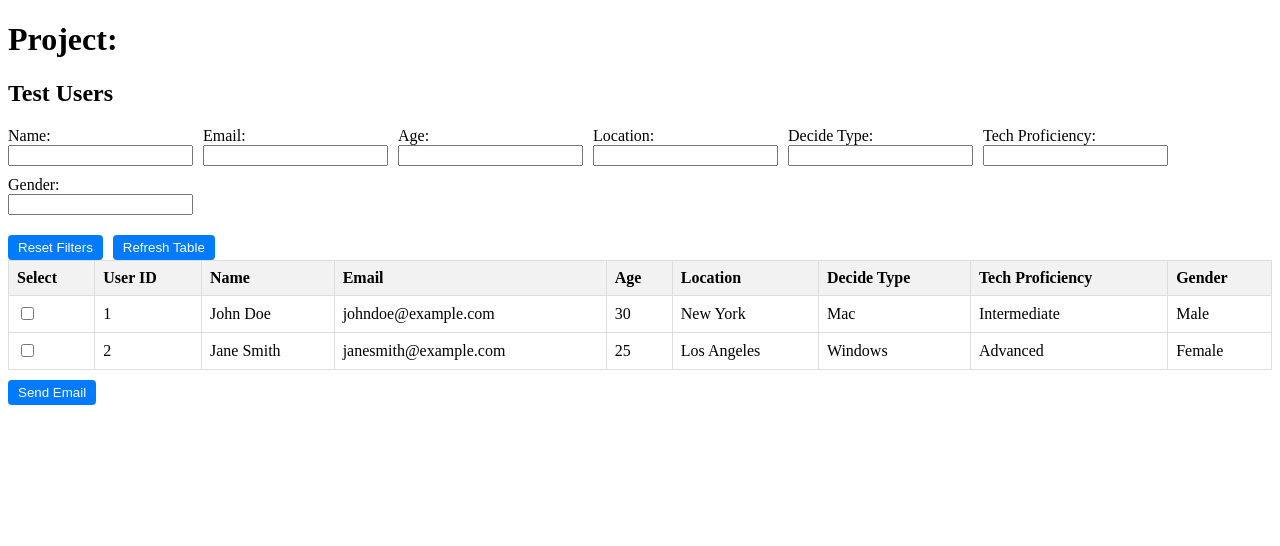
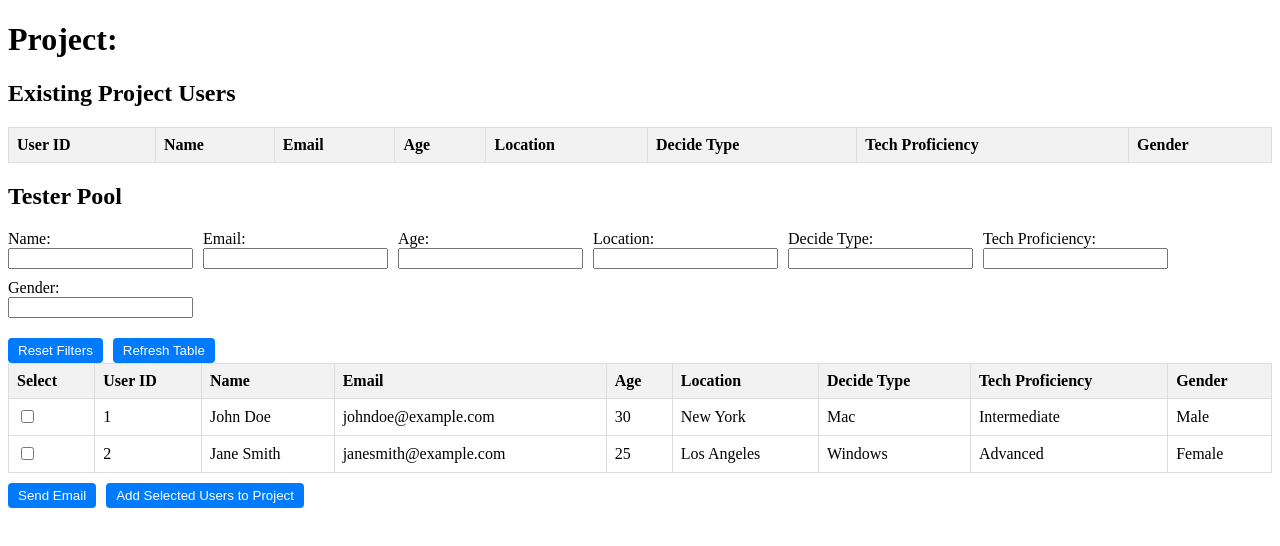
Before and after one commit to xuhaokai/lighthouse-connect, a Next.js app in the folder nextjs-blog/: page /project in a window 1280 px wide. Shown: the top 546 px of the page. Built offline with nearby package versions, Linux system fonts and the light colour scheme.

Commit message:
existing table

```diff
--- a/nextjs-blog/pages/project.js
+++ b/nextjs-blog/pages/project.js
@@ -33,6 +33,7 @@ const Project = () => {
   ];
 
   const [testUsers, setTestUsers] = useState(initialTestUsers);
+  const [projectUsers, setProjectUsers] = useState([]);
   const [filters, setFilters] = useState({
     name: "",
     email: "",
@@ -97,20 +98,6 @@ const Project = () => {
     setEmailMessage("");
   };
 
-  //   const handleSendEmail = () => {
-  //     setIsLoading(true);
-  //     // Simulate sending email with a delay (1 second)
-  //     setTimeout(() => {
-  //       // Implement email sending logic here (e.g., using a backend service).
-  //       // You can access the selectedUsers and emailMessage to send emails to the selected users.
-  //       // After sending emails, set isLoading to false and setEmailSuccess to true.
-  //       // You can also close the modal.
-  //       setIsLoading(false);
-  //       setEmailSuccess(true);
-  //       handleCloseEmailModal();
-  //     }, 1000);
-  //   };
-
   const handleSendEmail = () => {
     setIsLoading(true);
     // Simulate sending email with a delay (1 second)
@@ -125,6 +112,29 @@ const Project = () => {
       // Uncomment the following line if you want to close the modal after sending the email
       // handleCloseEmailModal();
     }, 1000);
+  };
+
+  const handleAddSelectedUsers = () => {
+    // Create a copy of the current project's tester list
+    const updatedProjectUsers = [...projectUsers];
+
+    // Add the selected users to the project's user list
+    selectedUsers.forEach((userId) => {
+      const user = testUsers.find((u) => u.id === userId);
+      if (user) {
+        updatedProjectUsers.push(user);
+      }
+    });
+
+    // Remove the selected users from the tester pool
+    const updatedTestUsers = testUsers.filter((user) => !selectedUsers.includes(user.id));
+
+    // Update the state with the new user lists
+    setProjectUsers(updatedProjectUsers);
+    setTestUsers(updatedTestUsers);
+
+    // Clear the selected users
+    setSelectedUsers([]);
   };
 
   const filterData = (filterValues) => {
@@ -142,7 +152,41 @@ const Project = () => {
     <div>
       <h1>Project: {projectName}</h1>
 
-      <h2>Test Users</h2>
+      <h2>Existing Project Users</h2>
+      <div className="table-container">
+        <table className="user-table">
+          {/* Table header */}
+          <thead>
+            <tr>
+              <th>User ID</th>
+              <th>Name</th>
+              <th>Email</th>
+              <th>Age</th>
+              <th>Location</th>
+              <th>Decide Type</th>
+              <th>Tech Proficiency</th>
+              <th>Gender</th>
+            </tr>
+          </thead>
+          {/* Table body */}
+          <tbody>
+            {projectUsers.map((user) => (
+              <tr key={user.id}>
+                <td>{user.id}</td>
+                <td>{user.name}</td>
+                <td>{user.email}</td>
+                <td>{user.age}</td>
+                <td>{user.location}</td>
+                <td>{user.decideType}</td>
+                <td>{user.technicalProficiency}</td>
+                <td>{user.gender}</td>
+              </tr>
+            ))}
+          </tbody>
+        </table>
+      </div>
+
+      <h2>Tester Pool</h2>
       <div className="filter-inputs">
         <div>
           <label>Name:</label>
@@ -214,6 +258,7 @@ const Project = () => {
       </div>
       <div className="table-container">
         <table className="user-table">
+          {/* Table header */}
           <thead>
             <tr>
               <th>Select</th>
@@ -227,6 +272,7 @@ const Project = () => {
               <th>Gender</th>
             </tr>
           </thead>
+          {/* Table body */}
           <tbody>
             {testUsers.map((user) => (
               <tr key={user.id}>
@@ -252,6 +298,7 @@ const Project = () => {
       </div>
       <div className="button-container">
         <button onClick={handleOpenEmailModal}>Send Email</button>
+        <button onClick={handleAddSelectedUsers}>Add Selected Users to Project</button>
       </div>
       {emailModalOpen && (
         <div className="email-modal">
```
